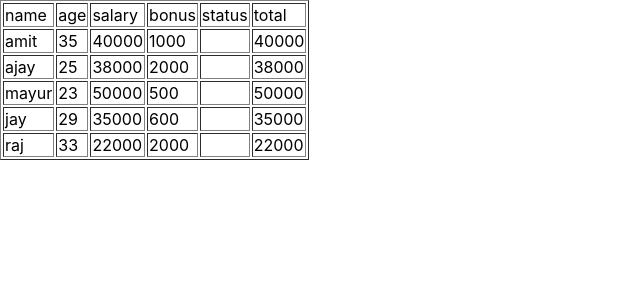
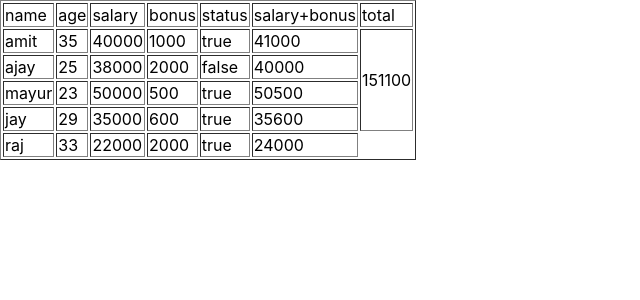
Before and after one commit to kapadiyasagar/firstreact, a React (Create React App) app: page / in a window 1280 px wide. Shown: the top 300 px of the page, without its empty margins (0-640 px from the left). Built offline with nearby package versions, Linux system fonts and the light colour scheme.

Commit message:
ccclass-cycle

```diff
--- a/src/App.js
+++ b/src/App.js
@@ -42,7 +42,13 @@ function App() {
         bonus: 2000,
         status: true
     },
-];
+]
+
+let filterdata=empolay.filter((d,i)=>(d.status==true))
+console.log(filterdata)
+
+let total=filterdata.reduce((acc,d) =>acc +d.salary+d.bonus,0)
+console.log(total);
 
 return (
   <>
@@ -53,18 +59,20 @@ return (
               <td>salary</td>
               <td>bonus</td>
               <td>status</td>
+              <td>salary+bonus</td>
               <td>total</td>
           </tr>
           {
-              empolay.map((value, index) => {
+              empolay.map((d, i) => {
                   return (
                       <tr>
-                          <td>{value.name}</td>
-                          <td>{value.age}</td>
-                          <td>{value.salary}</td>
-                          <td>{value.bonus}</td>
-                          <td>{value.status}</td>
-                          <td>{value.salary}</td>
+                          <td>{d.name}</td>
+                          <td>{d.age}</td>
+                          <td>{d.salary}</td>
+                          <td>{d.bonus}</td>
+                          <td>{d.status.toString()}</td>
+                          <td>{d.salary+d.bonus}</td>
+                          {i==0?<td rowSpan={filterdata.length}>{total}</td>:null}
                       </tr>
                   )
               }
```
